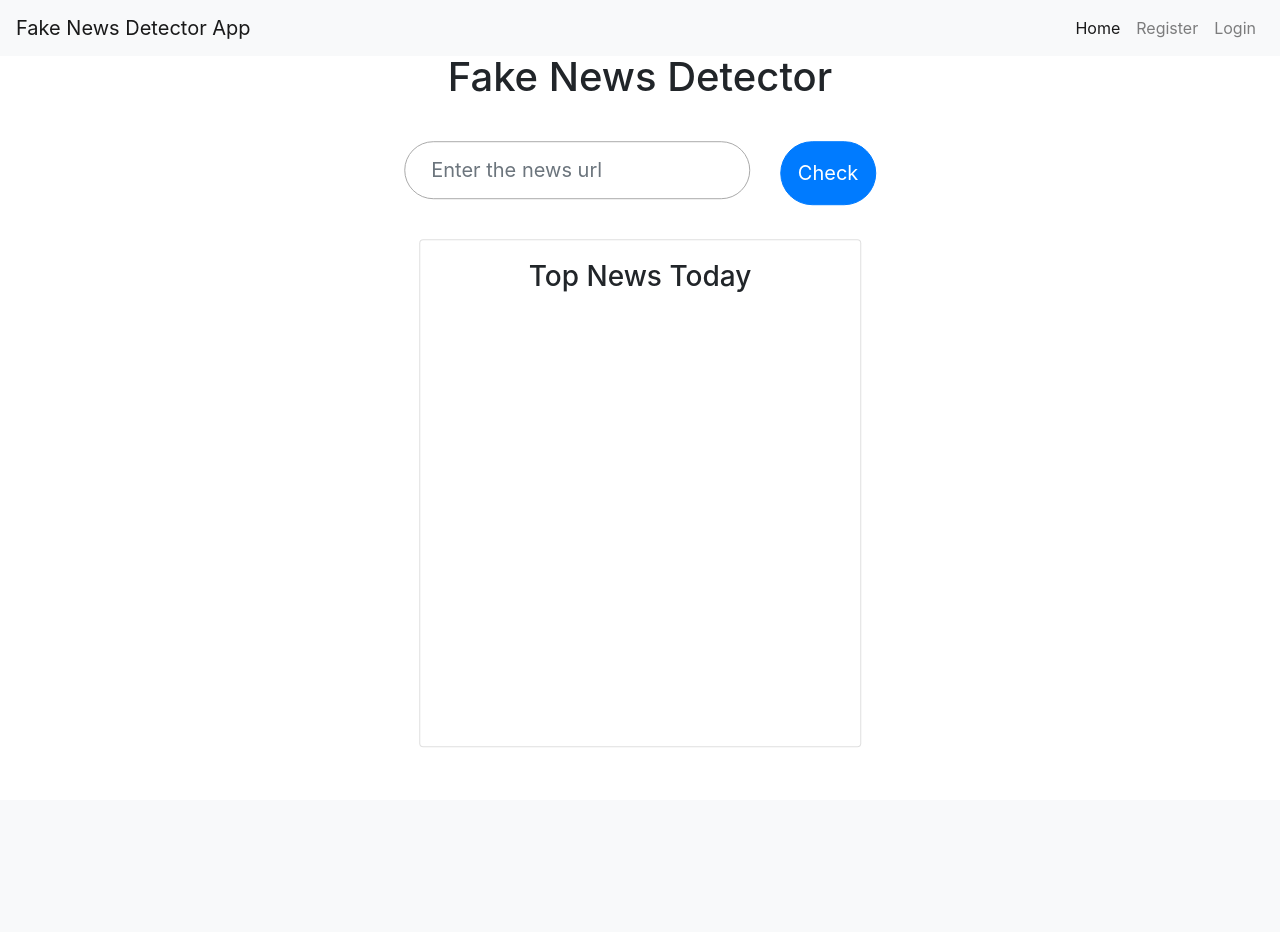
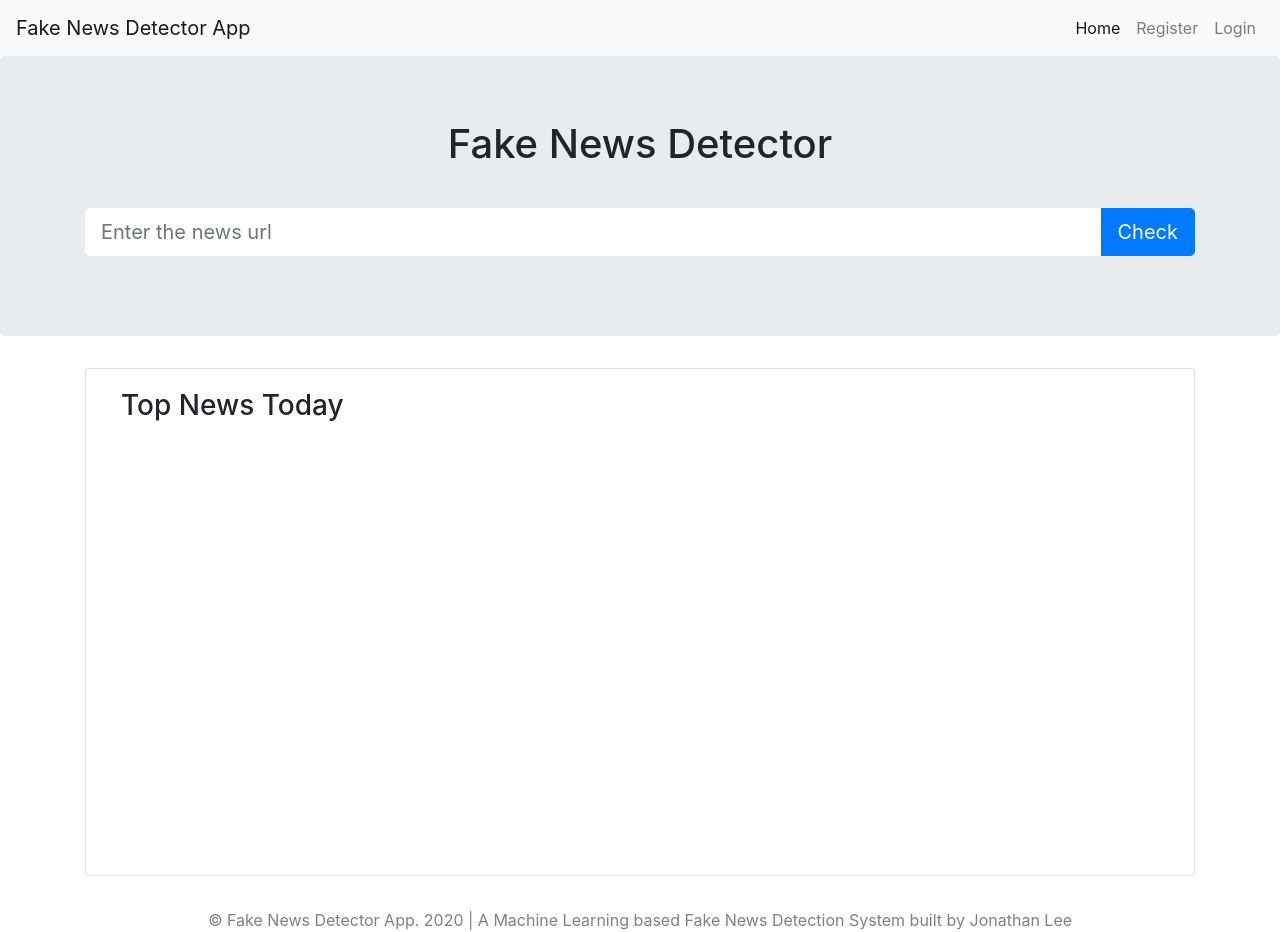
Before and after one commit to jonathanlee06/FakeNewsDetectorApp, a Flask app: template templates/main.html in a window 1280 px wide. Before the commit the page ends 747 px from the top, so only its background shows below. Run offline with Flask 2, Linux system fonts and the light colour scheme; the template is opened without the code that fills it, so the values that code supplies are empty; some libraries are stand-ins or nearby versions.

Commit message:
Added footer

```diff
--- a/static/style.css
+++ b/static/css/style.css
@@ -16,27 +16,18 @@ body {
 
 }
 
-/* .input-container {
-	position: relative;
-	font-size: 16px;
+.input-group .url-box {
+	border-radius: 40px;
+	border: 0;
 	height: 20%;
-	border-radius: 40px;
-	border: 1px solid #aaa;
-	padding: 1rem;
-	width: 100%;
 }
-
-.input-container i{
-	display: inline-block;
-	min-width: 40px;
-	width: 1%;
-} */
 
 .form-group .url-box {
 	font-size: 20px;
 	height: 20%;
 	border-radius: 40px;
-	border: 1px solid #aaa;
+	border: 0;
+	/* border: 1px solid #aaa;  */
 	padding: 1rem;
 	width: 100%;
 	text-indent: 10px;
@@ -46,7 +37,6 @@ body {
 	font-size: 20px;
 	height: 20%;
 	border-radius: 40px;
-	padding: 1rem;
 	width: 100%;
 }
 
--- /dev/null
+++ b/templates/includes/_footer.html
@@ -0,0 +1,5 @@
+<footer>
+    <div class="container text-center" style="margin-top: 2rem;">
+      <p style="color: grey;">&#169; Fake News Detector App. 2020 | A Machine Learning based Fake News Detection System built by Jonathan Lee</p>
+    </div>
+ </footer>
--- a/templates/includes/_messages.html
+++ b/templates/includes/_messages.html
@@ -1,7 +1,7 @@
 {% with messages = get_flashed_messages(with_categories=true) %}
     {% if messages %}
         {% for category, message in messages %}
-           <div class="alert alert-{{ category }}">{{ message }}</div>
+           <div class="alert alert-{{ category }}" style="margin-bottom: 0;">{{ message }}</div>
         {% endfor %}
     {% endif %}
 {% endwith %}
--- a/templates/login.html
+++ b/templates/login.html
@@ -40,6 +40,6 @@
           </div>
     </div>
 
-
+    {% include 'includes/_footer.html' %}
 </body>
 </html>
--- a/templates/main.html
+++ b/templates/main.html
@@ -8,7 +8,7 @@
   <link href='https://fonts.googleapis.com/css?family=Hind:300' rel='stylesheet' type='text/css'>
   <link href='https://fonts.googleapis.com/css?family=Open+Sans+Condensed:300' rel='stylesheet' type='text/css'>
   <link href="https://fonts.googleapis.com/css2?family=Montserrat:wght@400;500;600;700&display=swap" rel="stylesheet">
-  <link rel="stylesheet" href="{{ url_for('static', filename='style.css') }}">
+  <link rel="stylesheet" href="{{ url_for('static', filename='css/style.css') }}">
   <link rel="stylesheet" href="https://stackpath.bootstrapcdn.com/bootstrap/4.5.2/css/bootstrap.min.css" integrity="sha384-JcKb8q3iqJ61gNV9KGb8thSsNjpSL0n8PARn9HuZOnIxN0hoP+VmmDGMN5t9UJ0Z" crossorigin="anonymous">
 
   <!-- JS, Popper.js, and jQuery -->
@@ -21,27 +21,19 @@
 
 <body>
 
-  <!-- <ul class="nav justify-content-end">
-    <li class="nav-item">
-      <a class="nav-link" href="{{url_for('login') }}">Login</a>
-    </li>
-    <li class="nav-item">
-      <a class="nav-link" href="{{url_for('register') }}">Register</a>
-    </li>
-  </ul> -->
   {% include 'includes/_navbar.html' %}
-
- <div style="margin: 0 auto; position: absolute; top: 50%; left: 50%; transform: translate(-50%, -50%);" align="center">
+  <section>
+    <div class="container-fluid" style="padding: 0">
+      {% include 'includes/_messages.html' %}
+    </div>
+    <div class="jumbotron" style="margin-top: 0;">
+      <div class="container">
         <h1 style="text-align: center; padding-bottom: 2rem;">Fake News Detector</h1>
-  {% include 'includes/_messages.html' %}
           <!-- Main Input For Receiving Query to our ML -->
+          <div class="container">
             <form action="{{ url_for('predict')}}"method="POST">
-    <!-- <div class="input-container form-control">
-      <i class="fa fa-link"></i>
-      <input class="url-box" type="text" name="news" placeholder="Enter the news url" required="required"/>
-    </div> -->
               <div class="row">
-      <div class="col-xl-9">
+                <!-- <div class="col-xl-9">
                   <div class="form-group">
                     <input class="form-control url-box" type="text" name="news" placeholder="Enter the news url" required="required"/><br>
                   </div>
@@ -50,16 +42,18 @@
                   <div class="form-group">
                     <button type="submit" class="btn btn-primary btn-block btn-large predict-btn">Check</button>
                   </div>
+                </div> -->
+                <div class="input-group input-group-lg mb-3 rounded-circle">
+                  <input class="form-control url-box" type="text" name="news" placeholder="Enter the news url" required="required"/>
+                  <div class="input-group-append">
+                    <button type="submit" class="btn btn-primary btn-block btn-large predict-btn">Check</button>
                   </div>
                 </div>
-    <!-- <div class="form-group">
-      <input class="form-control url-box" type="text" name="news" placeholder="Enter the news url" required="required"/><br>
               </div>
-    <div class="form-group">
-      <button type="submit" class="btn btn-primary btn-block btn-large" style="border-radius: 50px; padding: 10px;">Check</button>
-    </div> -->
-
             </form>
+          </div>
+      </div>
+    </div>
 
     <div class="container">
       <div class="card">
@@ -81,10 +75,15 @@
         </div>
       </div>
     </div>
+  </section>
 
 
- </div>
+ <!-- <div style="margin: 0 auto; position: absolute; top: 50%; left: 50%; transform: translate(-50%, -50%);" align="center">
 
+
+
+ </div> -->
+ {% include 'includes/_footer.html' %}
 
 </body>
 </html>
--- a/templates/register.html
+++ b/templates/register.html
@@ -41,6 +41,6 @@
           </div>
     </div>
 
-
+    {% include 'includes/_footer.html' %}
 </body>
 </html>
```
Also changed, not shown: templates/history.html (+4 -4 lines), templates/predict.html (+13 -9 lines). Lines whose indentation alone changed are shown as unchanged.
